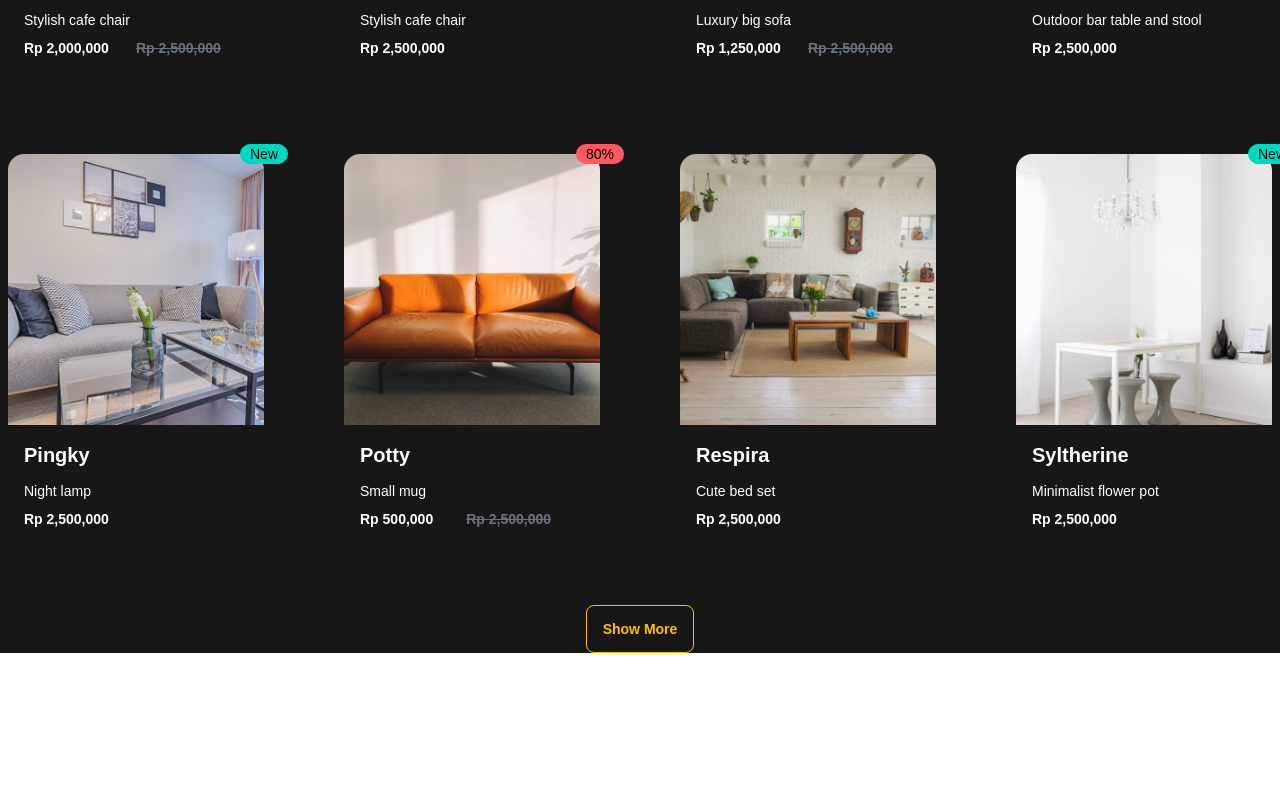
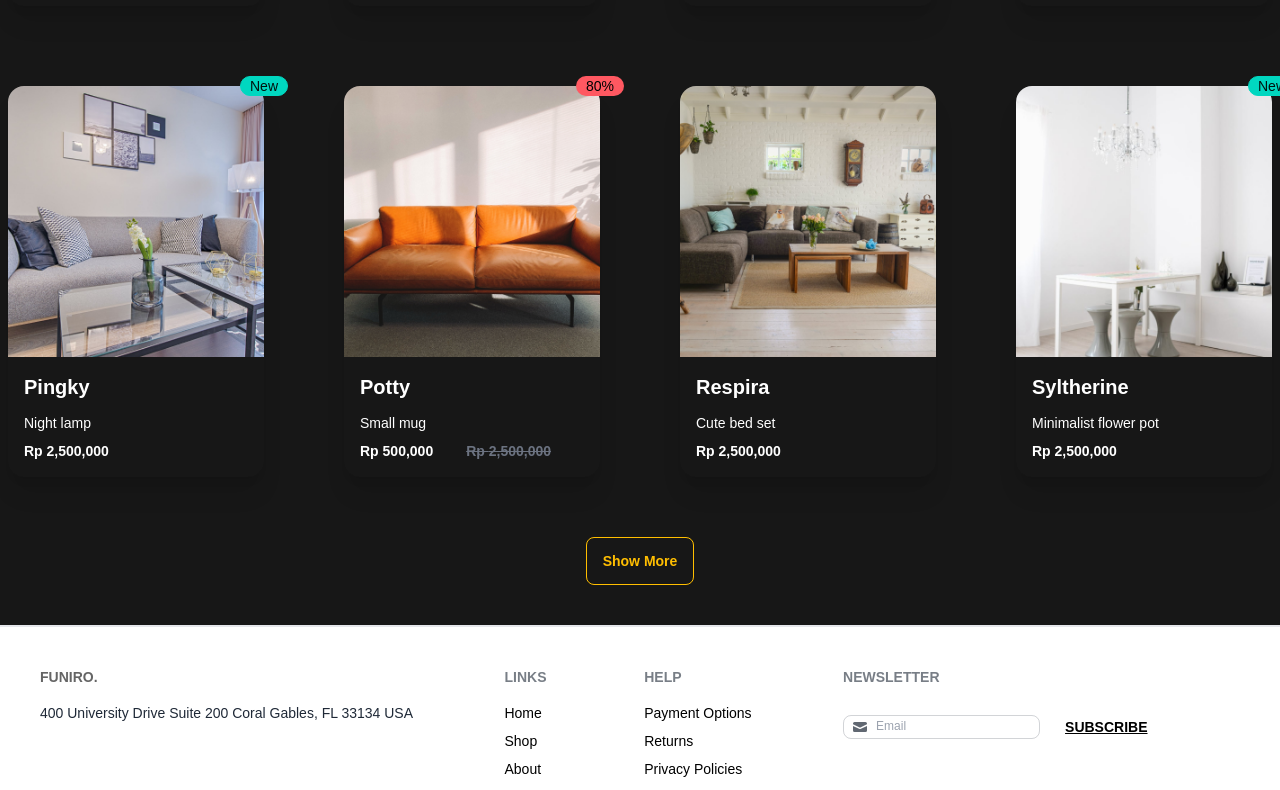
Before and after one commit to gnmjafari/furniture-store, a Next.js app: page / in a window 1280 px wide. Shown: the part 2000-2790 px from the top of the page. Before the commit the page ends 2653 px from the top, so only its background shows below. Built offline with nearby package versions, Linux system fonts and the light colour scheme.

Commit message:
finished footer

```diff
--- a/app/layout.tsx
+++ b/app/layout.tsx
@@ -2,6 +2,7 @@
 import localFont from "next/font/local";
 import "./globals.css";
 import Navbar from "@/components/Navbar";
+import Footer from "@/components/Footer";
 
 const geistSans = localFont({
   src: "./fonts/GeistVF.woff",
@@ -15,7 +16,7 @@
 });
 
 export const metadata: Metadata = {
-  title: "Create Next App",
+  title: "Furniture store",
   description: "Generated by create next app",
 };
 
@@ -31,6 +32,7 @@
       >
         <Navbar />
         {children}
+        <Footer />
       </body>
     </html>
   );
--- /dev/null
+++ b/components/Footer.tsx
@@ -0,0 +1,110 @@
+import React from "react";
+import { menuItem } from "./data";
+
+const Footer = () => {
+  return (
+    <>
+      <footer className="footer bg-white border-t-2 text-base-content p-10 mt-10">
+        <nav>
+          <h6 className="footer-title text-black">Funiro.</h6>
+          <p className="link link-hover">
+            400 University Drive Suite 200 Coral Gables, FL 33134 USA
+          </p>
+        </nav>
+        <nav>
+          <h6 className="footer-title">Links</h6>
+          {menuItem.map((item, key) => {
+            return (
+              <a key={key} className="link link-hover text-black">
+                {item}
+              </a>
+            );
+          })}
+        </nav>
+        <nav>
+          <h6 className="footer-title">Help</h6>
+          <a className="link link-hover text-black">Payment Options</a>
+          <a className="link link-hover text-black">Returns</a>
+          <a className="link link-hover text-black">Privacy Policies</a>
+        </nav>
+        <nav>
+          <h6 className="footer-title">Newsletter</h6>
+          <div className="flex justify-start items-center gap-2">
+            <label className="input bg-transparent input-bordered input-xs flex items-center gap-2">
+              <svg
+                xmlns="http://www.w3.org/2000/svg"
+                viewBox="0 0 16 16"
+                fill="currentColor"
+                className="h-4 w-4 opacity-70"
+              >
+                <path d="M2.5 3A1.5 1.5 0 0 0 1 4.5v.793c.026.009.051.02.076.032L7.674 8.51c.206.1.446.1.652 0l6.598-3.185A.755.755 0 0 1 15 5.293V4.5A1.5 1.5 0 0 0 13.5 3h-11Z" />
+                <path d="M15 6.954 8.978 9.86a2.25 2.25 0 0 1-1.956 0L1 6.954V11.5A1.5 1.5 0 0 0 2.5 13h11a1.5 1.5 0 0 0 1.5-1.5V6.954Z" />
+              </svg>
+              <input type="text" className="grow " placeholder="Email" />
+            </label>
+            <button className="btn btn-link text-black">SUBSCRIBE</button>
+          </div>
+        </nav>
+      </footer>
+      <footer className="footer bg-white text-base-content border-t-2   px-10 py-4">
+        <aside className="grid-flow-col items-center">
+          <svg
+            width="24"
+            height="24"
+            viewBox="0 0 24 24"
+            xmlns="http://www.w3.org/2000/svg"
+            fillRule="evenodd"
+            clipRule="evenodd"
+            className="fill-current"
+          >
+            <path d="M22.672 15.226l-2.432.811.841 2.515c.33 1.019-.209 2.127-1.23 2.456-1.15.325-2.148-.321-2.463-1.226l-.84-2.518-5.013 1.677.84 2.517c.391 1.203-.434 2.542-1.831 2.542-.88 0-1.601-.564-1.86-1.314l-.842-2.516-2.431.809c-1.135.328-2.145-.317-2.463-1.229-.329-1.018.211-2.127 1.231-2.456l2.432-.809-1.621-4.823-2.432.808c-1.355.384-2.558-.59-2.558-1.839 0-.817.509-1.582 1.327-1.846l2.433-.809-.842-2.515c-.33-1.02.211-2.129 1.232-2.458 1.02-.329 2.13.209 2.461 1.229l.842 2.515 5.011-1.677-.839-2.517c-.403-1.238.484-2.553 1.843-2.553.819 0 1.585.509 1.85 1.326l.841 2.517 2.431-.81c1.02-.33 2.131.211 2.461 1.229.332 1.018-.21 2.126-1.23 2.456l-2.433.809 1.622 4.823 2.433-.809c1.242-.401 2.557.484 2.557 1.838 0 .819-.51 1.583-1.328 1.847m-8.992-6.428l-5.01 1.675 1.619 4.828 5.011-1.674-1.62-4.829z"></path>
+          </svg>
+          <p>
+            2023 furino. All rights reverved
+            <br />
+            This site was created by Ali Jafari
+          </p>
+        </aside>
+        <nav className="md:place-self-center md:justify-self-end">
+          <div className="grid grid-flow-col gap-4">
+            <a>
+              <svg
+                xmlns="http://www.w3.org/2000/svg"
+                width="24"
+                height="24"
+                viewBox="0 0 24 24"
+                className="fill-current"
+              >
+                <path d="M24 4.557c-.883.392-1.832.656-2.828.775 1.017-.609 1.798-1.574 2.165-2.724-.951.564-2.005.974-3.127 1.195-.897-.957-2.178-1.555-3.594-1.555-3.179 0-5.515 2.966-4.797 6.045-4.091-.205-7.719-2.165-10.148-5.144-1.29 2.213-.669 5.108 1.523 6.574-.806-.026-1.566-.247-2.229-.616-.054 2.281 1.581 4.415 3.949 4.89-.693.188-1.452.232-2.224.084.626 1.956 2.444 3.379 4.6 3.419-2.07 1.623-4.678 2.348-7.29 2.04 2.179 1.397 4.768 2.212 7.548 2.212 9.142 0 14.307-7.721 13.995-14.646.962-.695 1.797-1.562 2.457-2.549z"></path>
+              </svg>
+            </a>
+            <a>
+              <svg
+                xmlns="http://www.w3.org/2000/svg"
+                width="24"
+                height="24"
+                viewBox="0 0 24 24"
+                className="fill-current"
+              >
+                <path d="M19.615 3.184c-3.604-.246-11.631-.245-15.23 0-3.897.266-4.356 2.62-4.385 8.816.029 6.185.484 8.549 4.385 8.816 3.6.245 11.626.246 15.23 0 3.897-.266 4.356-2.62 4.385-8.816-.029-6.185-.484-8.549-4.385-8.816zm-10.615 12.816v-8l8 3.993-8 4.007z"></path>
+              </svg>
+            </a>
+            <a>
+              <svg
+                xmlns="http://www.w3.org/2000/svg"
+                width="24"
+                height="24"
+                viewBox="0 0 24 24"
+                className="fill-current"
+              >
+                <path d="M9 8h-3v4h3v12h5v-12h3.642l.358-4h-4v-1.667c0-.955.192-1.333 1.115-1.333h2.885v-5h-3.808c-3.596 0-5.192 1.583-5.192 4.615v3.385z"></path>
+              </svg>
+            </a>
+          </div>
+        </nav>
+      </footer>
+    </>
+  );
+};
+
+export default Footer;
--- a/components/Navbar.tsx
+++ b/components/Navbar.tsx
@@ -1,11 +1,10 @@
 import Image from "next/image";
 import React from "react";
+import { menuItem } from "./data";
 
 const Navbar = () => {
-  const menuItem: string[] = ["Home", "Shop", "About", "Contact"];
-
   return (
-    <div className="navbar relative bg-white">
+    <div className="navbar fixed z-50 bg-white">
       <div className="navbar-start">
         <div className="dropdown">
           <div tabIndex={0} role="button" className="btn btn-ghost lg:hidden">
--- /dev/null
+++ b/components/data.ts
@@ -0,0 +1 @@
+export const menuItem: string[] = ["Home", "Shop", "About", "Contact"];
```
